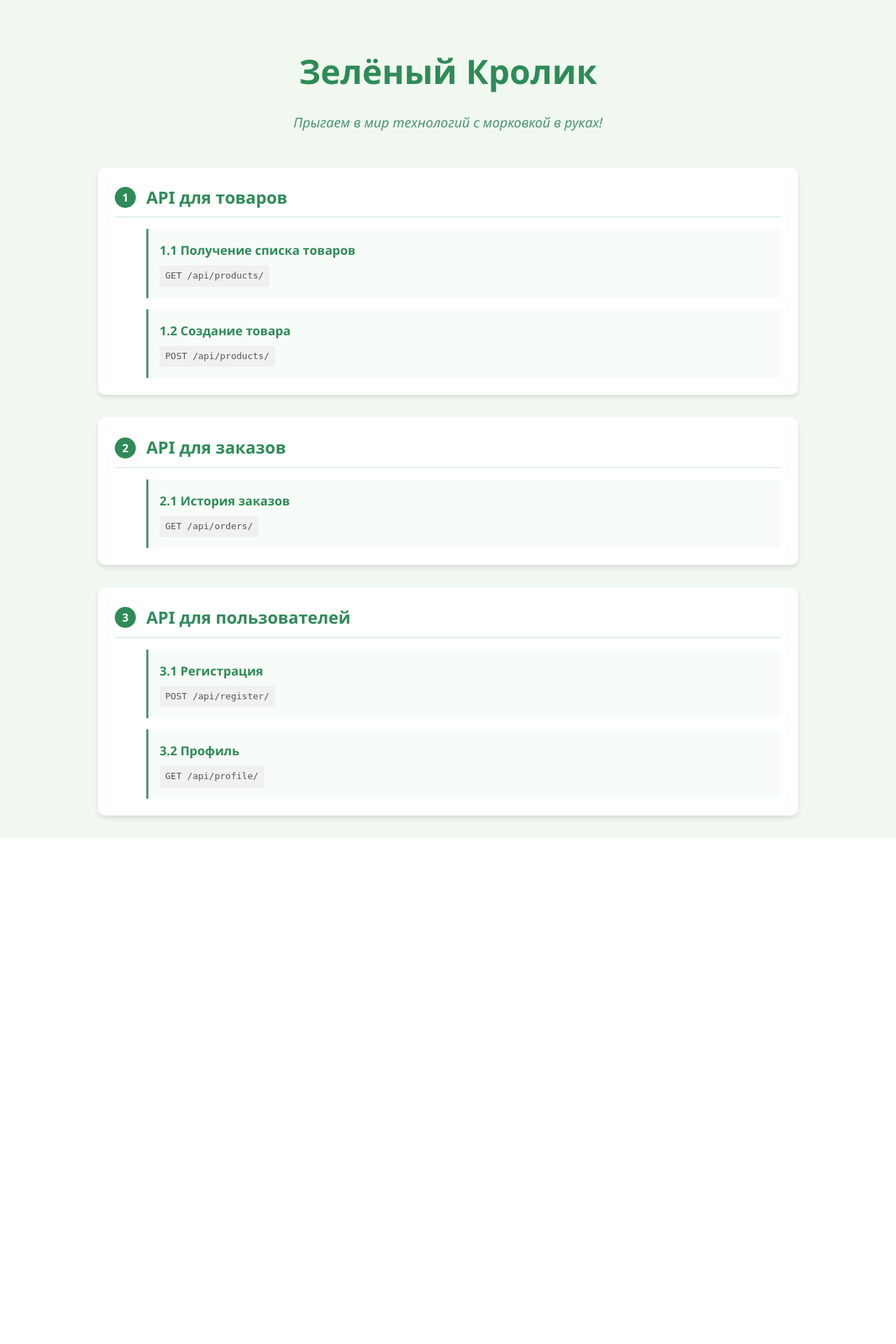
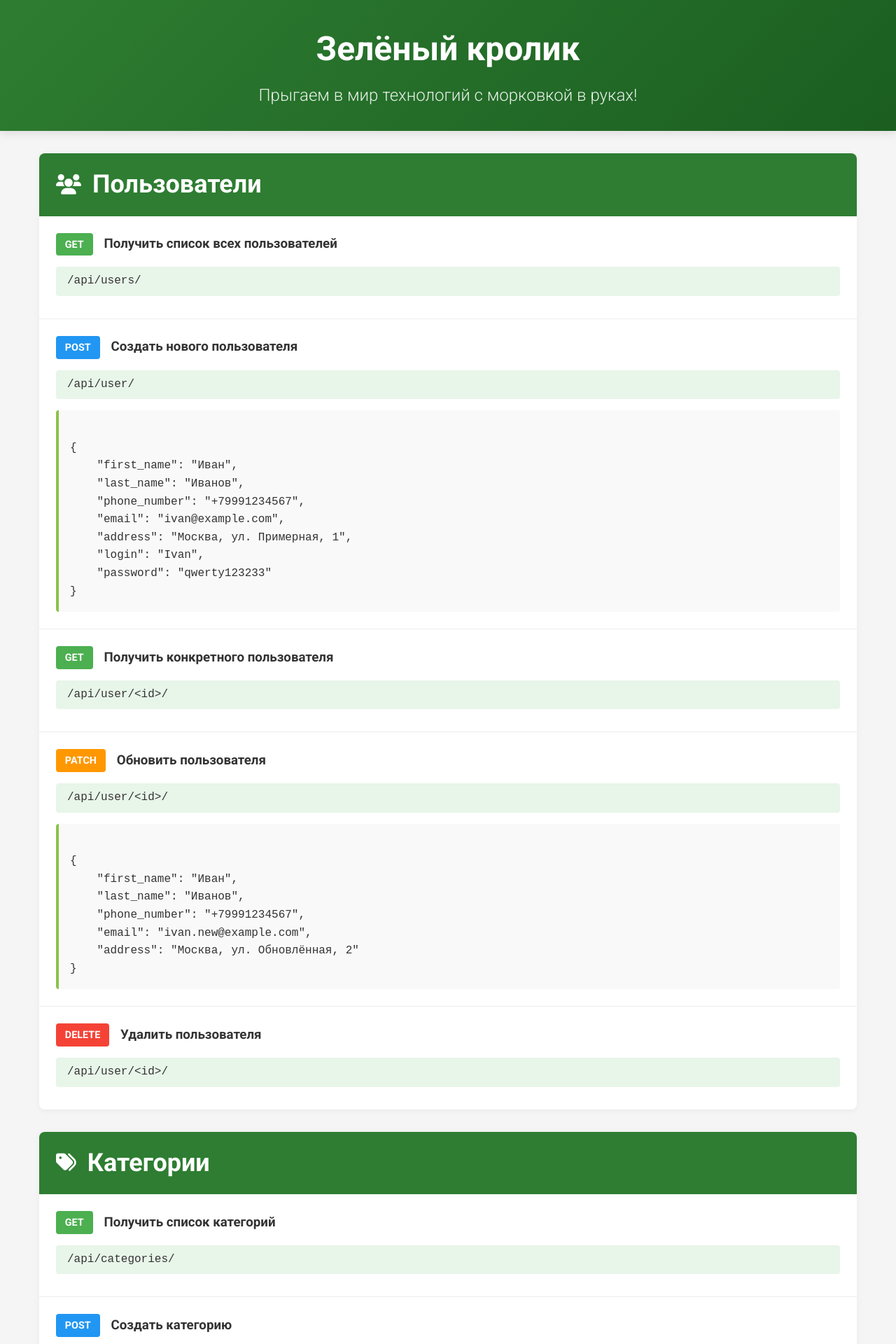
Before and after one commit to StrontiumOxide/DiplomaProject, a Django app: page / in a window 1280 px wide. Shown: the top 1920 px of the page at 70% size. Before the commit the page ends 1197 px from the top, so only its background shows below. Run offline with Django 5.2, Linux system fonts and the light colour scheme.

Commit message:
Alpha-version

```diff
--- a/Market/templates/market/main_page.html
+++ b/Market/templates/market/main_page.html
@@ -19,18 +19,34 @@
       <article class="api-section">
         <header class="section-header">
           <span class="section-number">1</span>
-          <h2 class="section-title">API для товаров</h2>
+          <h2 class="section-title">API для пользователей</h2>
         </header>
 
         <section class="endpoints">
           <article class="endpoint">
-            <h3>1.1 Получение списка товаров</h3>
-            <p class="api-description">GET /api/products/</p>
+            <h3>1.1 Получение всех пользователей</h3>
+            <p class="api-description">GET http://127.0.0.1:8000/api/users/<br>Content-Type: application/json</p>
           </article>
 
           <article class="endpoint">
-            <h3>1.2 Создание товара</h3>
-            <p class="api-description">POST /api/products/</p>
+            <h3>1.2 Создание нового пользователя</h3>
+            <p class="api-description">POST http://127.0.0.1:8000/api/user/<br>
+Content-Type: application/json<br>
+<br>
+{<br>
+    "first_name": "Иван",<br>
+    "last_name": "Иванов",<br>
+    "phone_number": "+79991234567",<br>
+    "email": "ivan@example.com",<br>
+    "address": "Москва, ул. Примерная, 1",<br>
+    "login": "Ivan",<br>
+    "password": "qwerty123233"<br>
+}</p>
+          </article>
+          <article class="endpoint">
+            <h3>1.3 Получение конкретного пользователя</h3>
+            <p class="api-description">GET http://127.0.0.1:8000/api/user/1/<br>
+Content-Type: application/json</p>
           </article>
         </section>
       </article>
--- /dev/null
+++ b/Market/templates/market/main_page_2.html
@@ -0,0 +1,493 @@
+<!DOCTYPE html>
+<html lang="ru">
+<head>
+    <meta charset="UTF-8">
+    <meta name="viewport" content="width=device-width, initial-scale=1.0">
+    <title>Зелёный кролик - API Документация</title>
+    <style>
+        @import url('https://fonts.googleapis.com/css2?family=Roboto:wght@300;400;700&display=swap');
+
+        :root {
+            --primary-color: #2e7d32;
+            --secondary-color: #4caf50;
+            --light-color: #e8f5e9;
+            --dark-color: #1b5e20;
+            --accent-color: #8bc34a;
+        }
+
+        * {
+            margin: 0;
+            padding: 0;
+            box-sizing: border-box;
+            font-family: 'Roboto', sans-serif;
+        }
+
+        body {
+            background-color: #f5f5f5;
+            color: #333;
+            line-height: 1.6;
+        }
+
+        header {
+            background: linear-gradient(135deg, var(--primary-color), var(--dark-color));
+            color: white;
+            text-align: center;
+            padding: 2rem 0;
+            box-shadow: 0 4px 12px rgba(0,0,0,0.1);
+        }
+
+        .logo {
+            font-size: 3rem;
+            font-weight: 700;
+            margin-bottom: 0.5rem;
+            animation: fadeInDown 1s ease;
+        }
+
+        .slogan {
+            font-size: 1.5rem;
+            font-weight: 300;
+            opacity: 0.9;
+            animation: fadeIn 1.5s ease;
+        }
+
+        .container {
+            max-width: 1200px;
+            margin: 2rem auto;
+            padding: 0 1rem;
+        }
+
+        .section {
+            background: white;
+            border-radius: 8px;
+            box-shadow: 0 2px 10px rgba(0,0,0,0.05);
+            margin-bottom: 2rem;
+            overflow: hidden;
+            animation: slideUp 0.8s ease;
+            transition: transform 0.3s ease;
+        }
+
+        .section:hover {
+            transform: translateY(-5px);
+        }
+
+        .section-header {
+            background: var(--primary-color);
+            color: white;
+            padding: 1rem 1.5rem;
+            font-size: 1.5rem;
+            display: flex;
+            align-items: center;
+        }
+
+        .section-header i {
+            margin-right: 1rem;
+            font-size: 1.8rem;
+        }
+
+        .method {
+            padding: 1.5rem;
+            border-bottom: 1px solid #eee;
+        }
+
+        .method:last-child {
+            border-bottom: none;
+        }
+
+        .method-title {
+            display: flex;
+            align-items: center;
+            margin-bottom: 1rem;
+        }
+
+        .method-type {
+            display: inline-block;
+            padding: 0.3rem 0.8rem;
+            border-radius: 4px;
+            font-weight: 700;
+            margin-right: 1rem;
+            font-size: 0.9rem;
+        }
+
+        .get { background: #4caf50; color: white; }
+        .post { background: #2196f3; color: white; }
+        .patch { background: #ff9800; color: white; }
+        .delete { background: #f44336; color: white; }
+
+        .method-url {
+            font-family: 'Courier New', monospace;
+            background: var(--light-color);
+            padding: 0.5rem 1rem;
+            border-radius: 4px;
+            margin: 0.5rem 0;
+            display: block;
+            overflow-x: auto;
+        }
+
+        .method-body {
+            background: #f9f9f9;
+            padding: 1rem;
+            border-radius: 4px;
+            margin-top: 1rem;
+            font-family: 'Courier New', monospace;
+            white-space: pre-wrap;
+            border-left: 4px solid var(--accent-color);
+        }
+
+        footer {
+            background: var(--dark-color);
+            color: white;
+            text-align: center;
+            padding: 1.5rem 0;
+            margin-top: 3rem;
+        }
+
+        @keyframes fadeIn {
+            from { opacity: 0; }
+            to { opacity: 1; }
+        }
+
+        @keyframes fadeInDown {
+            from {
+                opacity: 0;
+                transform: translateY(-20px);
+            }
+            to {
+                opacity: 1;
+                transform: translateY(0);
+            }
+        }
+
+        @keyframes slideUp {
+            from {
+                opacity: 0;
+                transform: translateY(20px);
+            }
+            to {
+                opacity: 1;
+                transform: translateY(0);
+            }
+        }
+
+        .icon {
+            font-size: 1.2rem;
+            margin-right: 0.5rem;
+        }
+    </style>
+    <link rel="stylesheet" href="https://cdnjs.cloudflare.com/ajax/libs/font-awesome/6.0.0-beta3/css/all.min.css">
+</head>
+<body>
+    <header>
+        <h1 class="logo">Зелёный кролик</h1>
+        <p class="slogan">Прыгаем в мир технологий с морковкой в руках!</p>
+    </header>
+
+    <div class="container">
+        <!-- Пользователи -->
+        <div class="section">
+            <div class="section-header">
+                <i class="fas fa-users"></i>
+                <h2>Пользователи</h2>
+            </div>
+
+            <div class="method">
+                <div class="method-title">
+                    <span class="method-type get">GET</span>
+                    <h3>Получить список всех пользователей</h3>
+                </div>
+                <code class="method-url">/api/users/</code>
+            </div>
+
+            <div class="method">
+                <div class="method-title">
+                    <span class="method-type post">POST</span>
+                    <h3>Создать нового пользователя</h3>
+                </div>
+                <code class="method-url">/api/user/</code>
+                <div class="method-body">
+{
+    "first_name": "Иван",
+    "last_name": "Иванов",
+    "phone_number": "+79991234567",
+    "email": "ivan@example.com",
+    "address": "Москва, ул. Примерная, 1",
+    "login": "Ivan",
+    "password": "qwerty123233"
+}</div>
+            </div>
+
+            <div class="method">
+                <div class="method-title">
+                    <span class="method-type get">GET</span>
+                    <h3>Получить конкретного пользователя</h3>
+                </div>
+                <code class="method-url">/api/user/&lt;id&gt;/</code>
+            </div>
+
+            <div class="method">
+                <div class="method-title">
+                    <span class="method-type patch">PATCH</span>
+                    <h3>Обновить пользователя</h3>
+                </div>
+                <code class="method-url">/api/user/&lt;id&gt;/</code>
+                <div class="method-body">
+{
+    "first_name": "Иван",
+    "last_name": "Иванов",
+    "phone_number": "+79991234567",
+    "email": "ivan.new@example.com",
+    "address": "Москва, ул. Обновлённая, 2"
+}</div>
+            </div>
+
+            <div class="method">
+                <div class="method-title">
+                    <span class="method-type delete">DELETE</span>
+                    <h3>Удалить пользователя</h3>
+                </div>
+                <code class="method-url">/api/user/&lt;id&gt;/</code>
+            </div>
+        </div>
+
+        <!-- Категории -->
+        <div class="section">
+            <div class="section-header">
+                <i class="fas fa-tags"></i>
+                <h2>Категории</h2>
+            </div>
+
+            <div class="method">
+                <div class="method-title">
+                    <span class="method-type get">GET</span>
+                    <h3>Получить список категорий</h3>
+                </div>
+                <code class="method-url">/api/categories/</code>
+            </div>
+
+            <div class="method">
+                <div class="method-title">
+                    <span class="method-type post">POST</span>
+                    <h3>Создать категорию</h3>
+                </div>
+                <code class="method-url">/api/categories/</code>
+                <div class="method-body">
+{
+    "title": "Стройматериалы"
+}</div>
+            </div>
+
+            <div class="method">
+                <div class="method-title">
+                    <span class="method-type patch">PATCH</span>
+                    <h3>Обновить категорию</h3>
+                </div>
+                <code class="method-url">/api/categories/&lt;id&gt;/</code>
+                <div class="method-body">
+{
+    "title": "Бытовая техника"
+}</div>
+            </div>
+
+            <div class="method">
+                <div class="method-title">
+                    <span class="method-type delete">DELETE</span>
+                    <h3>Удалить категорию</h3>
+                </div>
+                <code class="method-url">/api/categories/&lt;id&gt;/</code>
+            </div>
+        </div>
+
+        <!-- Магазины -->
+        <div class="section">
+            <div class="section-header">
+                <i class="fas fa-store"></i>
+                <h2>Магазины</h2>
+            </div>
+
+            <div class="method">
+                <div class="method-title">
+                    <span class="method-type get">GET</span>
+                    <h3>Получить список магазинов</h3>
+                </div>
+                <code class="method-url">/api/shops/</code>
+            </div>
+
+            <div class="method">
+                <div class="method-title">
+                    <span class="method-type post">POST</span>
+                    <h3>Создать магазин</h3>
+                </div>
+                <code class="method-url">/api/shops/</code>
+                <div class="method-body">
+{
+    "title": "Электротехника М2",
+    "description": "Описание моего магазина",
+    "url": "https://my-shop.example.com",
+    "user_id": 1
+}</div>
+            </div>
+
+            <div class="method">
+                <div class="method-title">
+                    <span class="method-type patch">PATCH</span>
+                    <h3>Обновить магазин</h3>
+                </div>
+                <code class="method-url">/api/shops/&lt;id&gt;/</code>
+                <div class="method-body">
+{
+    "title": "Химия для дачи",
+    "description": "Описание моего магазина",
+    "url": "https://my-shop.example.com",
+    "user_id": 1
+}</div>
+            </div>
+
+            <div class="method">
+                <div class="method-title">
+                    <span class="method-type delete">DELETE</span>
+                    <h3>Удалить магазин</h3>
+                </div>
+                <code class="method-url">/api/shops/&lt;id&gt;/</code>
+            </div>
+        </div>
+
+        <!-- Товары -->
+        <div class="section">
+            <div class="section-header">
+                <i class="fas fa-shopping-basket"></i>
+                <h2>Товары</h2>
+            </div>
+
+            <div class="method">
+                <div class="method-title">
+                    <span class="method-type get">GET</span>
+                    <h3>Получить список товаров</h3>
+                </div>
+                <code class="method-url">/api/products/</code>
+            </div>
+
+            <div class="method">
+                <div class="method-title">
+                    <span class="method-type post">POST</span>
+                    <h3>Создать товар</h3>
+                </div>
+                <code class="method-url">/api/products/</code>
+                <div class="method-body">
+{
+    "title": "Бензопила",
+    "category": 1,
+    "description": "Делает всё",
+    "shop": 1,
+    "quantity": 1,
+    "price": 1000
+}</div>
+            </div>
+
+            <div class="method">
+                <div class="method-title">
+                    <span class="method-type patch">PATCH</span>
+                    <h3>Обновить товар</h3>
+                </div>
+                <code class="method-url">/api/products/&lt;id&gt;/</code>
+                <div class="method-body">
+{
+    "title": "МФУ",
+    "price": 1000000,
+    "quantity": 1
+}</div>
+            </div>
+
+            <div class="method">
+                <div class="method-title">
+                    <span class="method-type delete">DELETE</span>
+                    <h3>Удалить товар</h3>
+                </div>
+                <code class="method-url">/api/products/&lt;id&gt;/</code>
+            </div>
+        </div>
+
+        <!-- Корзина -->
+        <div class="section">
+            <div class="section-header">
+                <i class="fas fa-shopping-cart"></i>
+                <h2>Корзина</h2>
+            </div>
+
+            <div class="method">
+                <div class="method-title">
+                    <span class="method-type get">GET</span>
+                    <h3>Получить корзину</h3>
+                </div>
+                <code class="method-url">/api/buskets/&lt;user_id&gt;/</code>
+            </div>
+
+            <div class="method">
+                <div class="method-title">
+                    <span class="method-type post">POST</span>
+                    <h3>Добавить товар в корзину</h3>
+                </div>
+                <code class="method-url">/api/buskets/</code>
+                <div class="method-body">
+{
+    "user": 1,
+    "product": 1,
+    "quantity": 1
+}</div>
+            </div>
+
+            <div class="method">
+                <div class="method-title">
+                    <span class="method-type delete">DELETE</span>
+                    <h3>Удалить товар из корзины</h3>
+                </div>
+                <code class="method-url">/api/buskets/</code>
+                <div class="method-body">
+{
+    "user_id": 1,
+    "product_id": 1
+}</div>
+            </div>
+        </div>
+
+        <!-- Заказы -->
+        <div class="section">
+            <div class="section-header">
+                <i class="fas fa-clipboard-list"></i>
+                <h2>Заказы</h2>
+            </div>
+
+            <div class="method">
+                <div class="method-title">
+                    <span class="method-type get">GET</span>
+                    <h3>Получить заказы пользователя</h3>
+                </div>
+                <code class="method-url">/api/orders/user/&lt;user_id&gt;/</code>
+            </div>
+
+            <div class="method">
+                <div class="method-title">
+                    <span class="method-type post">POST</span>
+                    <h3>Создать заказ</h3>
+                </div>
+                <code class="method-url">/api/orders/</code>
+                <div class="method-body">
+{
+    "user": 1
+}</div>
+            </div>
+
+            <div class="method">
+                <div class="method-title">
+                    <span class="method-type delete">DELETE</span>
+                    <h3>Удалить заказ</h3>
+                </div>
+                <code class="method-url">/api/orders/&lt;id&gt;/</code>
+            </div>
+        </div>
+    </div>
+
+    <footer>
+        <p>© 2025 Зелёный кролик. Все права защищены.</p>
+        <p>Создатель: Дорофеев Денис Васильевич</p>
+    </footer>
+</body>
+</html>
--- a/Market/views.py
+++ b/Market/views.py
@@ -30,7 +30,7 @@ from .serializers import (
 def main_page(request: HttpRequest) -> HttpResponse:
     """Функция, отвечающая за отображение главной страницы"""
 
-    return render(request=request, template_name='market/main_page.html')
+    return render(request=request, template_name='market/main_page_2.html')
 
 
 @api_view(http_method_names=['GET'])
```
Also changed, not shown: README.md, 1 other file.
